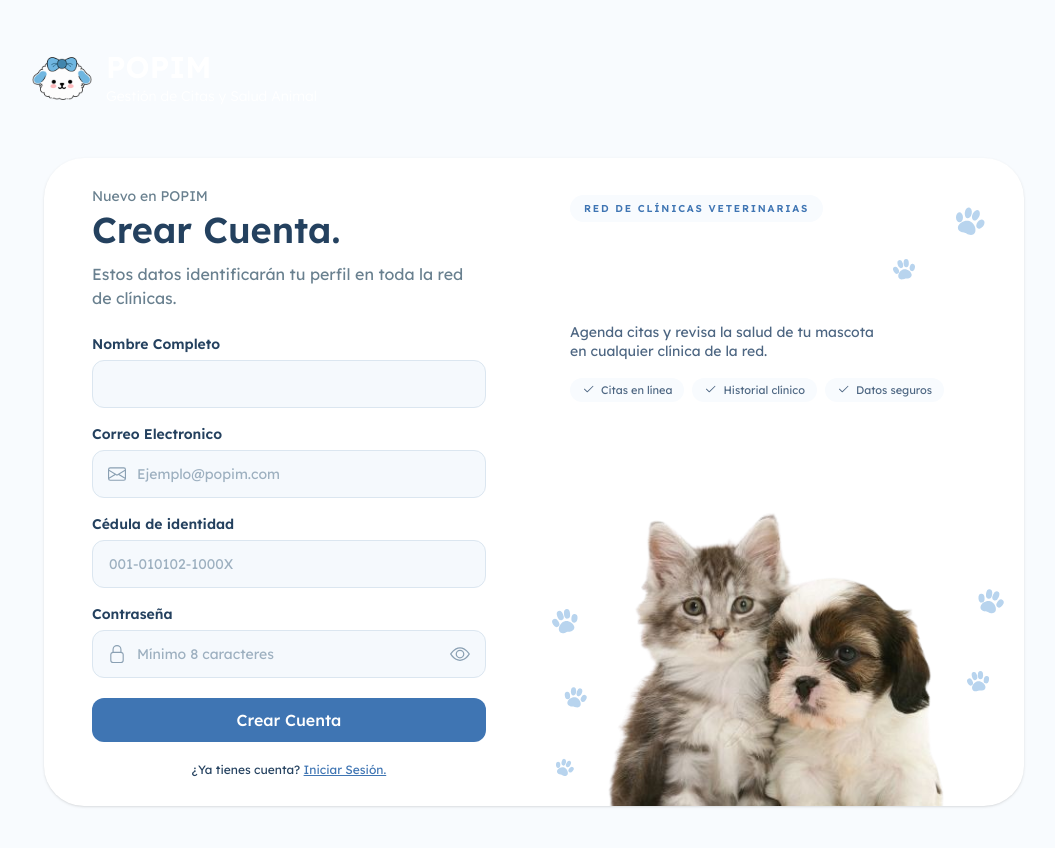
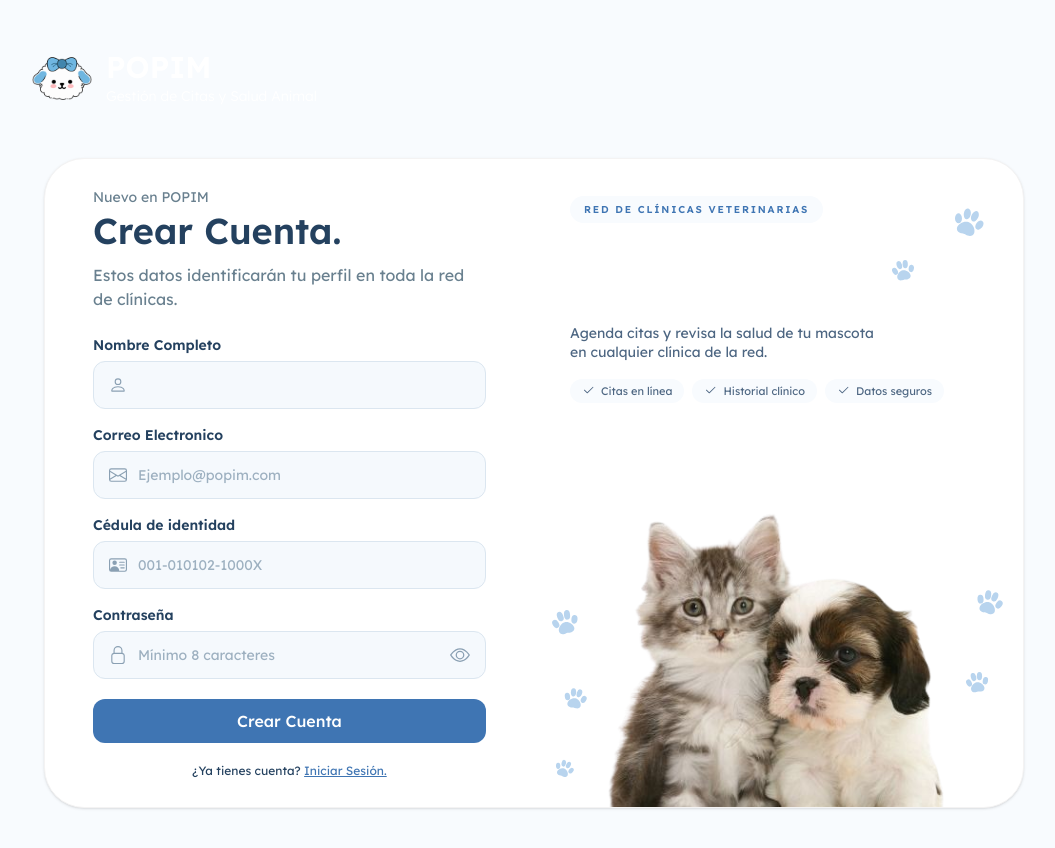
Before and after one commit to Jesileth/POPIM, a Next.js app in the folder frontend-propietario/: page /registro in a window 1280 px wide. Shown: the whole page, without its empty margins (106-1161 px from the left). Built offline with nearby package versions, Linux system fonts and the light colour scheme; no server answers.

Commit message:
Iconos y bordes

```diff
--- a/frontend-propietario/src/Componentes/CampoTexto.js
+++ b/frontend-propietario/src/Componentes/CampoTexto.js
@@ -2,9 +2,9 @@
 "use client";
 
 import { useState } from "react";
-import { IconEye, IconEyeSlash, IconLock, IconMail } from "@/Componentes/Iconos";
+import { IconEye, IconEyeSlash, IconIDCard, IconLock, IconMail, IconPerson } from "@/Componentes/Iconos";
 
-const ICONOS = { Iconcorreo: IconMail, candado: IconLock };
+const ICONOS = { Iconcorreo: IconMail, candado: IconLock, IconCedula: IconIDCard, IconPersons: IconPerson};
 
 export default function CampoTexto({
   id,
--- a/frontend-propietario/src/Componentes/Iconos.js
+++ b/frontend-propietario/src/Componentes/Iconos.js
@@ -87,3 +87,20 @@ export function IconStopwatch(props) {
     </Icono>
   );
 }
+
+export function IconIDCard(props) {
+  return (
+    <Icono {...props}>
+       <path d="M5 8a2 2 0 1 0 0-4 2 2 0 0 0 0 4m4-2.5a.5.5 0 0 1 .5-.5h4a.5.5 0 0 1 0 1h-4a.5.5 0 0 1-.5-.5M9 8a.5.5 0 0 1 .5-.5h4a.5.5 0 0 1 0 1h-4A.5.5 0 0 1 9 8m1 2.5a.5.5 0 0 1 .5-.5h3a.5.5 0 0 1 0 1h-3a.5.5 0 0 1-.5-.5"/>
+  <path d="M2 2a2 2 0 0 0-2 2v8a2 2 0 0 0 2 2h12a2 2 0 0 0 2-2V4a2 2 0 0 0-2-2zM1 4a1 1 0 0 1 1-1h12a1 1 0 0 1 1 1v8a1 1 0 0 1-1 1H8.96q.04-.245.04-.5C9 10.567 7.21 9 5 9c-2.086 0-3.8 1.398-3.984 3.181A1 1 0 0 1 1 12z"/>
+    </Icono>
+  );
+}
+
+export function IconPerson(props) {
+  return (
+    <Icono {...props}>
+     <path d="M8 8a3 3 0 1 0 0-6 3 3 0 0 0 0 6m2-3a2 2 0 1 1-4 0 2 2 0 0 1 4 0m4 8c0 1-1 1-1 1H3s-1 0-1-1 1-4 6-4 6 3 6 4m-1-.004c-.001-.246-.154-.986-.832-1.664C11.516 10.68 10.289 10 8 10s-3.516.68-4.168 1.332c-.678.678-.83 1.418-.832 1.664z"/>
+    </Icono>
+  );
+}
--- a/frontend-propietario/src/app/(auth)/layout.js
+++ b/frontend-propietario/src/app/(auth)/layout.js
@@ -81,7 +81,8 @@ export default function AuthLayout({ children }) {
       <main className="px-4 py-6 sm:px-8 sm:py-10">
         <HeaderPopim />
 
-        <div className="relative mx-auto mt-10 lg:min-h-150 max-w-245 overflow-hidden rounded-[40px] bg-white shadow-sm">
+        {/* <div className="relative mx-auto mt-10 lg:min-h-150 max-w-245 overflow-hidden rounded-[40px] bg-white shadow-sm">*/}
+        <div className="relative mx-auto mt-10 lg:min-h-150 max-w-245 overflow-hidden rounded-[40px] bg-white shadow-sm border border-[#f4f3f3]">
           {/* Panel azul: se desliza de un lado al otro (solo en pantallas grandes) */}
           <div
             aria-hidden="true"
@@ -110,3 +111,27 @@ export default function AuthLayout({ children }) {
     </PanelContexto.Provider>
   );
 }
+
+
+//#region CodPara hacerlo más pequeño
+/*
+        <div className="mx-auto mt-10 max-w-245 overflow-hidden rounded-[32px] border border-[#d7e1ea] bg-white shadow-sm">
+          <div className="grid lg:grid-cols-2">
+            <div className={panelDerecha ? "order-2" : "order-1"}>
+              <div className="flex min-h-[520px] items-center justify-center px-8 py-7 sm:px-12">
+                {children}
+              </div>
+            </div>
+
+            <div className={panelDerecha ? "order-1" : "order-2"}>
+              <div className="h-full bg-[#cfe5f1]">
+                <PanelPopim lema={lemaExtra ?? lema} />
+              </div>
+            </div>
+          </div>
+        </div>
+      </main>
+    </PanelContexto.Provider>
+  );
+*/
+//#endregion
--- a/frontend-propietario/src/app/(auth)/registro/page.js
+++ b/frontend-propietario/src/app/(auth)/registro/page.js
@@ -66,9 +66,9 @@ export default function RegistroPage() {
       </p>
 
       <form onSubmit={enviar} noValidate className="mt-6 flex flex-col gap-4">
-        <CampoTexto id="nombre" etiqueta="Nombre Completo" autoComplete="name" error={errores.nombre} />
+        <CampoTexto id="nombre" etiqueta="Nombre Completo" autoComplete="name" icono="IconPersons" error={errores.nombre} />
         <CampoTexto id="email" etiqueta="Correo Electronico" tipo="email" placeholder="Ejemplo@popim.com" autoComplete="email" icono="Iconcorreo" error={errores.email} />
-        <CampoTexto id="cedula" etiqueta="Cédula de identidad" placeholder="001-010102-1000X"  formato={formatearCedula} maxLength={16} autoComplete="off" error={errores.cedula} />
+        <CampoTexto id="cedula" etiqueta="Cédula de identidad" placeholder="001-010102-1000X"  formato={formatearCedula} maxLength={16} autoComplete="off" icono="IconCedula" error={errores.cedula} />
         <CampoTexto
           id="password"
           etiqueta="Contraseña"
```
